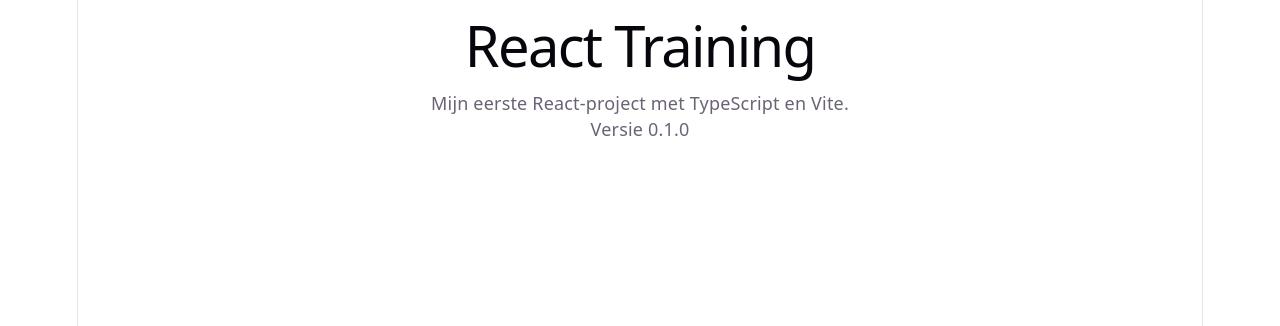
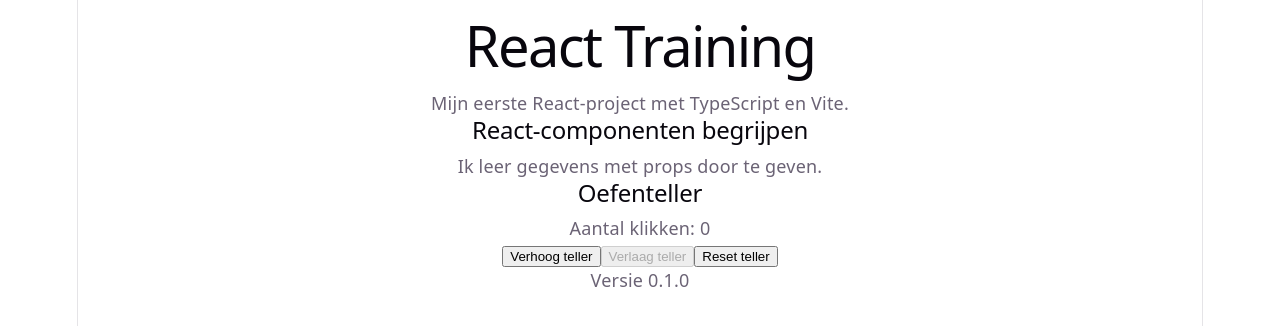
Before and after one commit to idriszungur/react-training, a React (Vite) app: page / in a window 1280 px wide. Shown: the top 326 px of the page. Built offline with nearby package versions, Linux system fonts and the light colour scheme.

Commit message:
Voeg props en interactieve teller toe

```diff
--- /dev/null
+++ b/src/components/TrainingCounter.tsx
@@ -0,0 +1,27 @@
+import { useState } from 'react'
+
+export function TrainingCounter() {
+  const [count, setCount] = useState(0)
+
+  return (
+    <section>
+      <h2>Oefenteller</h2>
+      <p>Aantal klikken: {count}</p>
+
+      <button type="button" onClick={() => setCount(count + 1)}>
+        Verhoog teller
+      </button>
+
+      <button type="button"
+              onClick={() => setCount(count - 1)}
+              disabled={count === 0}>
+        Verlaag teller
+      </button>
+
+      <button type="button" onClick={() => setCount(0)}>
+        Reset teller
+      </button>
+
+    </section>
+  )
+}
--- /dev/null
+++ b/src/components/TrainingGoal.tsx
@@ -0,0 +1,16 @@
+type TrainingGoalProps = {
+  title: string
+  description: string
+}
+
+export function TrainingGoal({
+  title,
+  description,
+}: TrainingGoalProps) {
+  return (
+    <section>
+      <h2>{title}</h2>
+      <p>{description}</p>
+    </section>
+  )
+}
--- a/src/pages/HomePage.tsx
+++ b/src/pages/HomePage.tsx
@@ -1,10 +1,20 @@
 import VersionBadge from '../components/VersionBadge'
+import { TrainingGoal } from '../components/TrainingGoal'
+import { TrainingCounter } from '../components/TrainingCounter'
 
 function HomePage() {
   return (
     <main>
       <h1>React Training</h1>
       <p>Mijn eerste React-project met TypeScript en Vite.</p>
+
+      <TrainingGoal
+        title="React-componenten begrijpen"
+        description="Ik leer gegevens met props door te geven."
+              />
+
+      <TrainingCounter />
+
       <VersionBadge version={__APP_VERSION__} />
     </main>
   )
```
